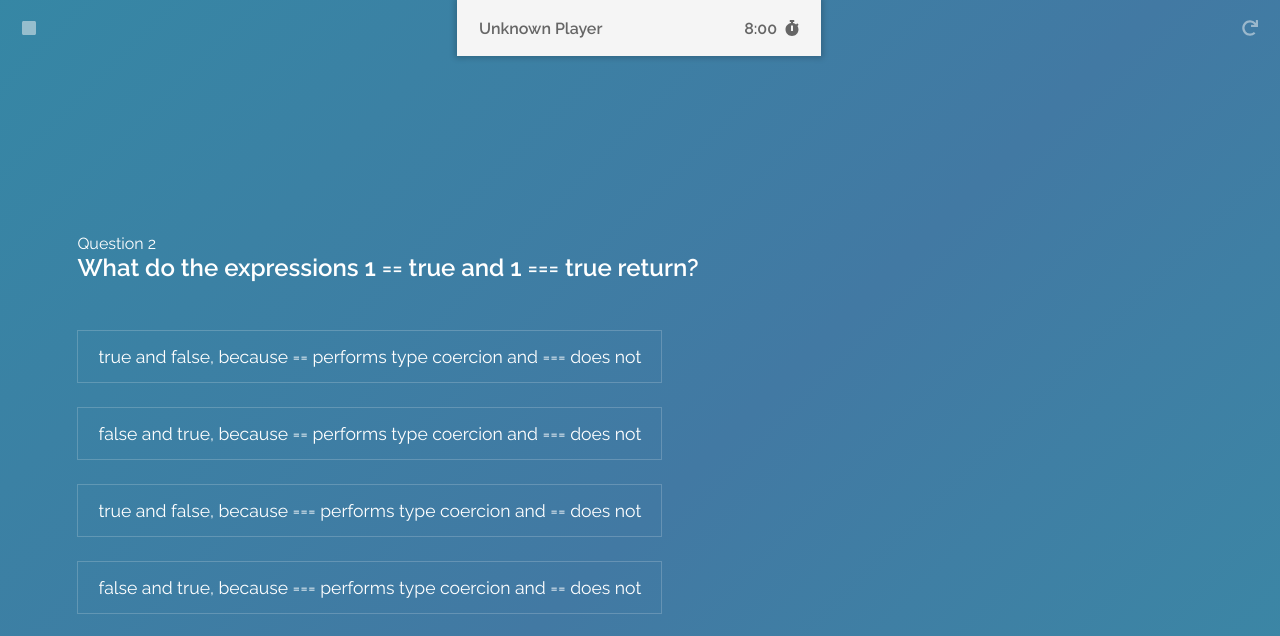
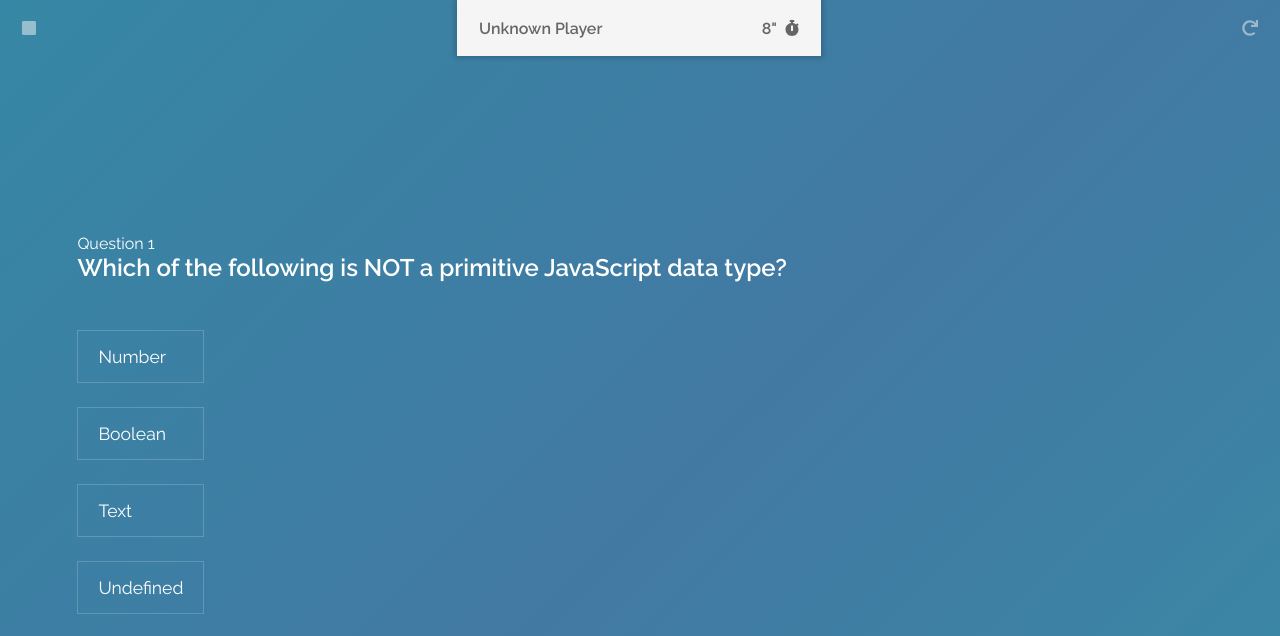
Before and after one commit to AshkanPM/quiz-peeyade, a React app: page / in a window 1280 px wide. Both pictures are taken after a click on the button "Let's start!". Shown: the top 636 px of the page. Built offline with nearby package versions, Linux system fonts and the light colour scheme.

Commit message:
Implemented answer evaluation

```diff
--- a/src/components/Quiz/Question/Answers/Answer/Answer.js
+++ b/src/components/Quiz/Question/Answers/Answer/Answer.js
@@ -1,9 +1,17 @@
 import React from 'react'
 import styles from './Answer.scss'
 
-const answer = ({answer, handleAnswer}) => {
+const answer = ({answer, handleAnswer, correct, incorrect}) => {
+	const classList = [
+		styles.answer,
+		correct ? styles.correct : '',
+		incorrect ? styles.incorrect : '',
+	].join(' ')
+
 	return (
-		<div className={styles.answer} onClick={handleAnswer}>
+		<div
+			className={classList}
+			onClick={handleAnswer}>
 			{answer}
 		</div>
 	)
--- a/src/components/Quiz/Question/Answers/Answer/Answer.scss
+++ b/src/components/Quiz/Question/Answers/Answer/Answer.scss
@@ -6,6 +6,28 @@
     font-size: 1.1rem;
 	transition: all 0.15s ease;
 
+	&.correct {
+		background-color: rgba(0, 255, 175, 0.4);
+		border-color: rgba(0, 255, 175, 0.6);
+
+		&:hover {
+			cursor: pointer;
+				background-color: rgba(0, 255, 175, 0.6);
+				border-color: rgba(0, 255, 175, 0.8);
+		}
+	}
+
+	&.incorrect {
+		background-color: rgba(255, 0, 0, 0.6);
+		border-color: rgba(255, 0, 0, 0.8);
+
+		&:hover {
+			cursor: pointer;
+			background-color: rgba(255, 0, 0, 0.8);
+			border-color: rgba(255, 0, 0, 1);
+		}
+	}
+
 	&:hover {
 		cursor: pointer;
 		border-color: rgba(245, 245, 245, 0.5);
--- a/src/components/Quiz/Question/Answers/Answers.js
+++ b/src/components/Quiz/Question/Answers/Answers.js
@@ -3,7 +3,7 @@ import styles from './Answers.scss'
 
 import Answer from './Answer/Answer'
 
-const answers = ({answers, handleAnswer}) => {
+const answers = ({answers, handleAnswer, correct, incorrect}) => {
 	return (
 		<div className={styles.answers}>
 			{answers.map(answer => (
@@ -11,6 +11,8 @@ const answers = ({answers, handleAnswer}) => {
 					key={answer.id}
 					answer={answer.answer}
 					handleAnswer={() => {handleAnswer(answer.id)}}
+					correct={answer.id === correct}
+					incorrect={answer.id === incorrect}
 				/>
 			))}
 		</div>
--- a/src/components/Quiz/Question/Question.js
+++ b/src/components/Quiz/Question/Question.js
@@ -4,8 +4,17 @@ import Answers from './Answers/Answers'
 
 class Question extends Component {
 
-	componentDidMount = () => {
-		this.timer = setTimeout(this.timeUp, 8000)
+	state = {
+		correct: null,
+		incorrect: null
+	}
+
+	componentDidUpdate = (prevProps) => {
+		// Resets the timer whenever a valid question gets provided
+		if (prevProps.question !== this.props.question
+			&& this.props.question !== null) {
+			this.timer = setTimeout(this.timeUp, 8000)
+		}
 	}
 
 	render = () => {
@@ -22,19 +31,28 @@ class Question extends Component {
 				</span>
 				<h2>{question.question}</h2>
 
-				<Answers answers={question.answers} handleAnswer={this.handleAnswer} />
+				<Answers
+					answers={question.answers}
+					handleAnswer={this.handleAnswer}
+					correct={this.state.correct}
+					incorrect={this.state.incorrect}
+				/>
 			</React.Fragment>
 		)
 	}
 
 	timeUp = () => {
-		this.props.handleIncorrect()
+		this.handleAnswer(false)
 	}
 
 	handleAnswer = (answerId) => {
+		this.setState({correct: this.props.question.correct})
+
 		if (this.props.question.correct === answerId) {
+			this.setState({incorrect: null})
 			this.props.handleCorrect()
 		} else {
+			this.setState({incorrect: answerId})
 			this.props.handleIncorrect()
 		}
 	}
--- a/src/components/Quiz/Quiz.js
+++ b/src/components/Quiz/Quiz.js
@@ -21,13 +21,11 @@ class Quiz extends Component {
 	componentDidMount = () => {
 		const qG = questionGenerator(quizFixtures.quizQuestions)
 		this.setState({questionGenerator: qG})
-		setTimeout(() => {
-			this.nextQuestion()
-		}, 5000)
 	}
 
 	render = () => {
 		const {isStarted, name, updateCorrectScore, updateIncorrectScore} = this.props
+
 		return (
 			<div className={styles.quiz}>
 				<div className={styles.header}>
--- a/src/components/Quiz/Status/Status.js
+++ b/src/components/Quiz/Status/Status.js
@@ -1,4 +1,4 @@
-import React from 'react'
+import React, { Component } from 'react'
 import styles from './Status.scss'
 import { FontAwesomeIcon } from '@fortawesome/react-fontawesome'
 
@@ -9,7 +9,7 @@ const status = ({name}) => {
 				{name === '' ? 'Unknown Player' : name}
 			</span>
 			<span>
-				<span className={styles.time}>8:00</span>
+				<span className={styles.time}>8</span>
 				<FontAwesomeIcon icon="stopwatch" />
 			</span>
 		</div>
--- a/src/components/Quiz/Status/Status.scss
+++ b/src/components/Quiz/Status/Status.scss
@@ -16,6 +16,10 @@
 	.time {
 		font-weight: 600;
 		margin-right: 0.5rem;
+
+		&:after {
+			content: '"';
+		}
 	}
 }
 
```
